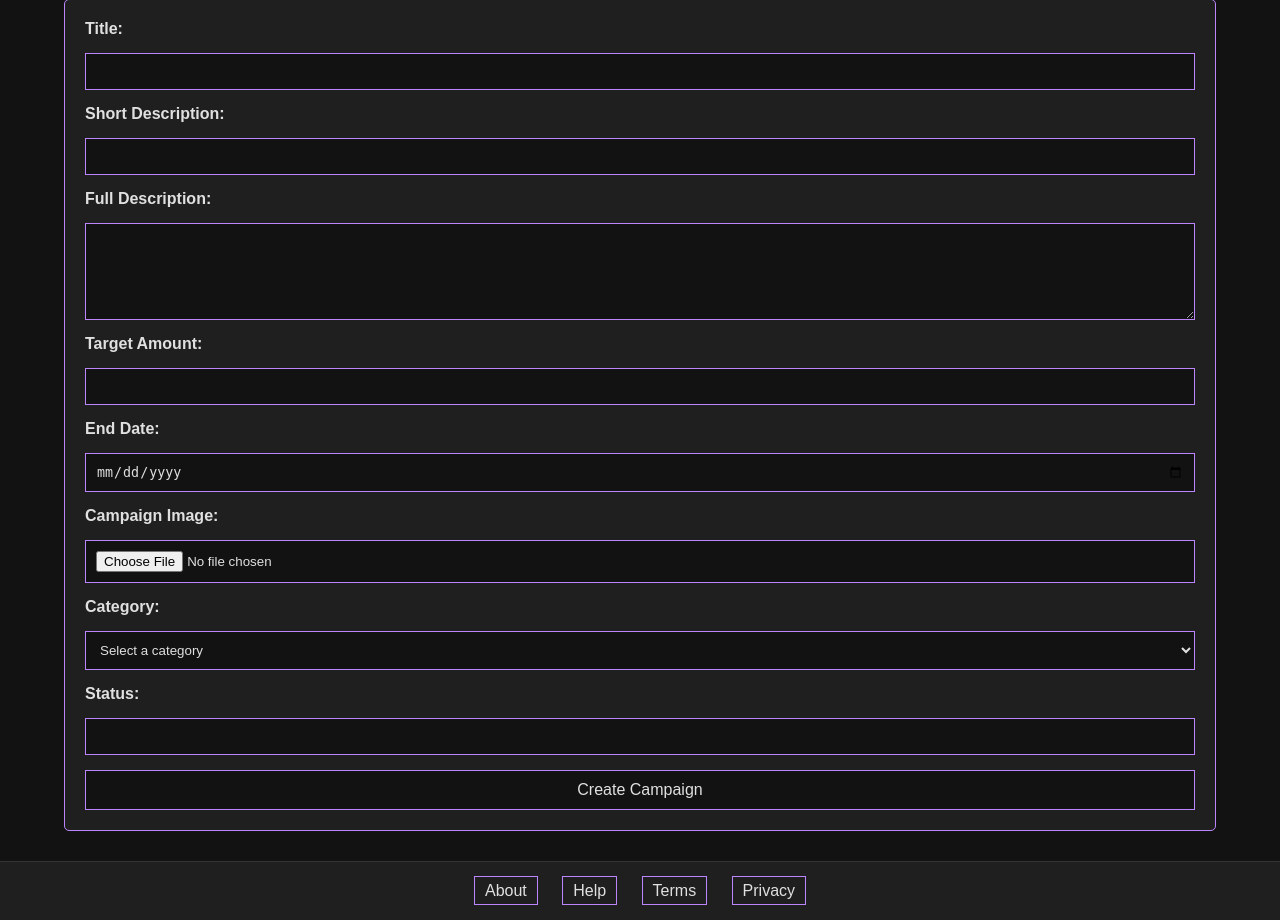
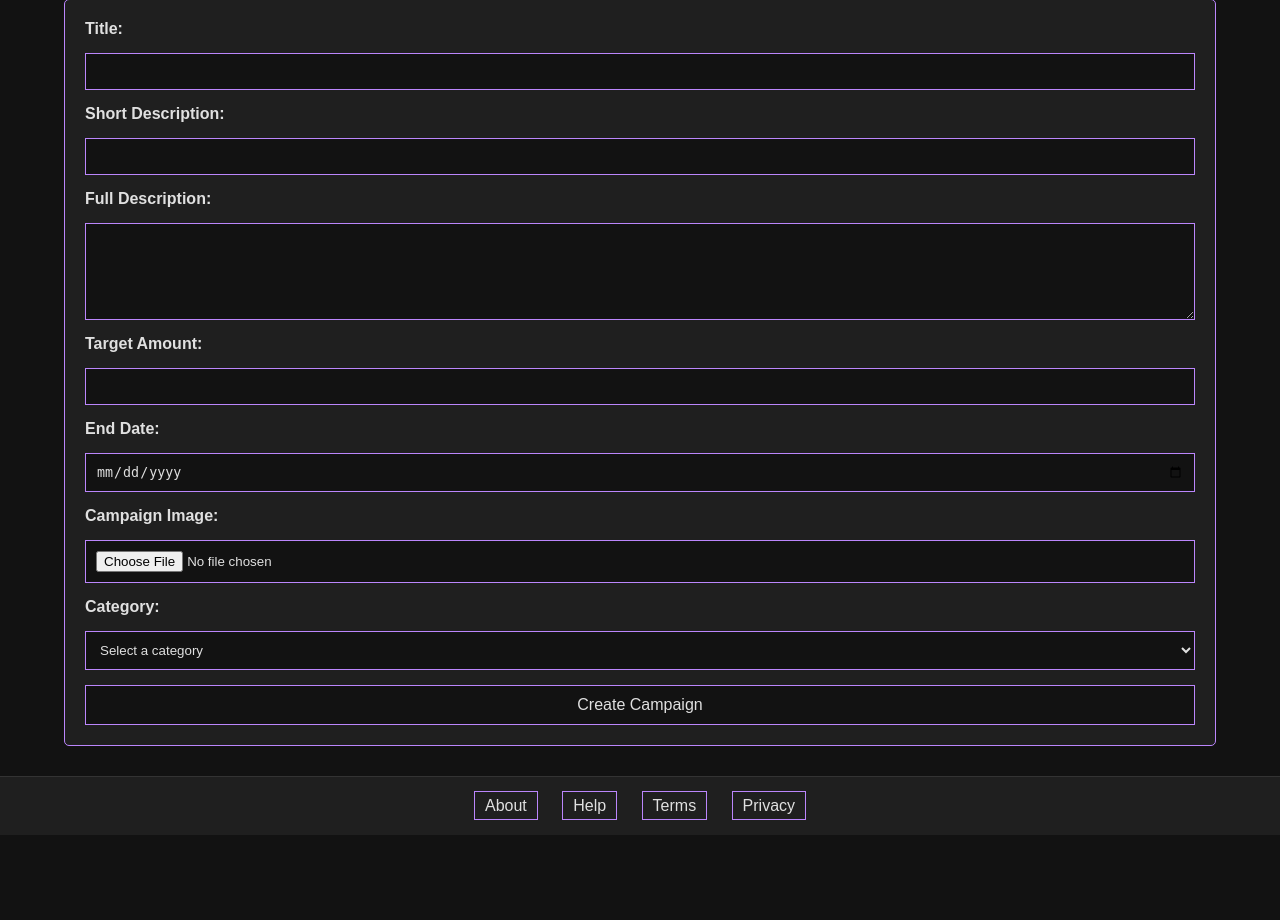
Before and after one commit to maffza/Dawaj-kase-project, a Django app: template DawajKase/main/templates/DawajKase/campaign_create.html in a window 1280 px wide. Shown: the part 169-1089 px from the top of the page. After the commit the page ends 1004 px from the top, so only its background shows below. Run offline with Django 5.2, Linux system fonts and the light colour scheme; the template is opened without the code that fills it, so the values that code supplies are empty; parts of the project's set-up code (start-up, migrations or seed data) failed here and were passed over.

Commit message:
Status label deleted

```diff
--- a/DawajKase/main/templates/DawajKase/campaign_create.html
+++ b/DawajKase/main/templates/DawajKase/campaign_create.html
@@ -41,8 +41,7 @@
         <option value="Health">Health</option>
     </select>
 
-                <label for="status">Status:</label>
-                <input type="text" id="status" name="status" maxlength="30">
+
 
                 <button id="createCampaignBtn" type="submit">Create Campaign</button>
             </form>
```
